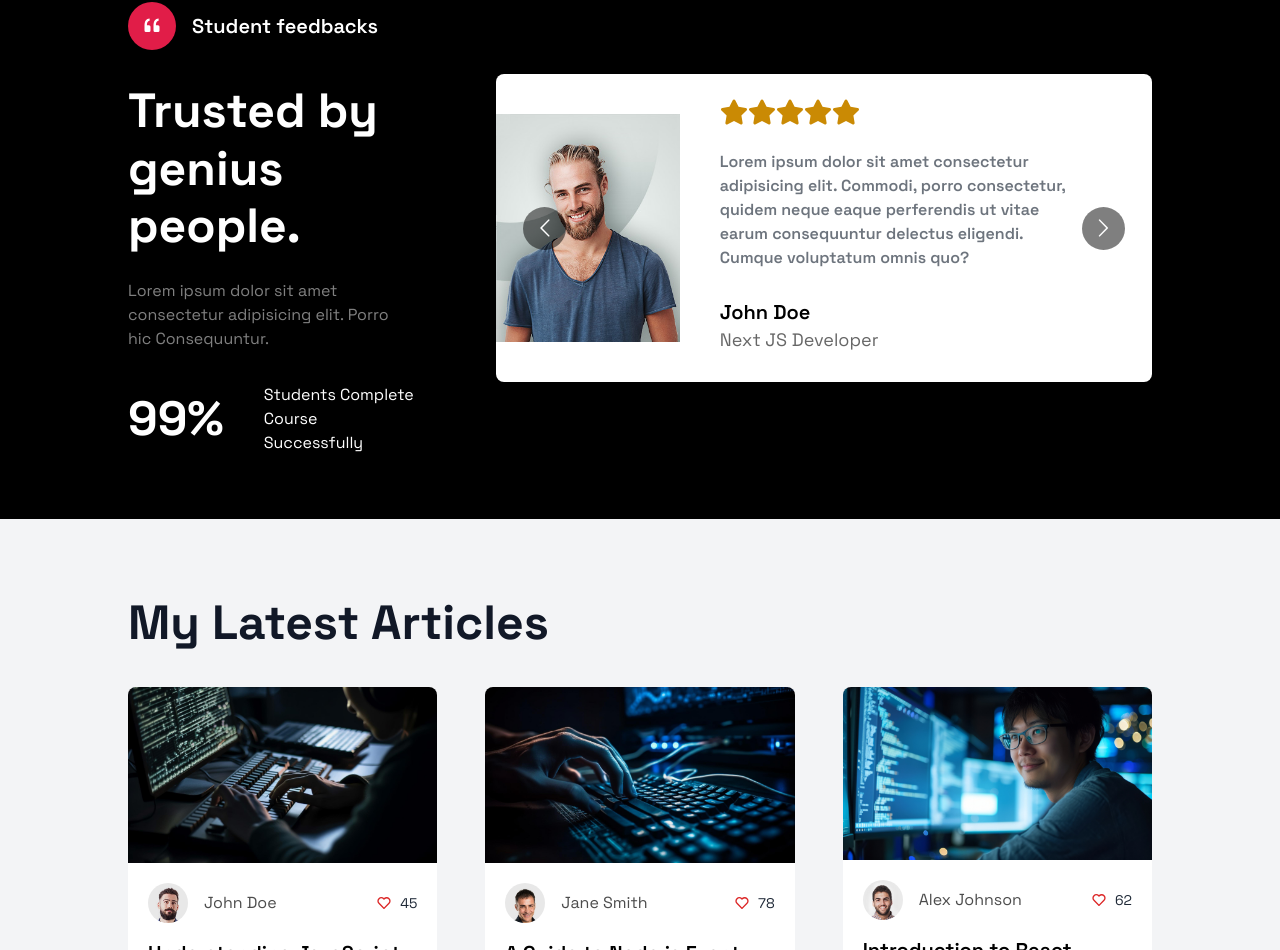
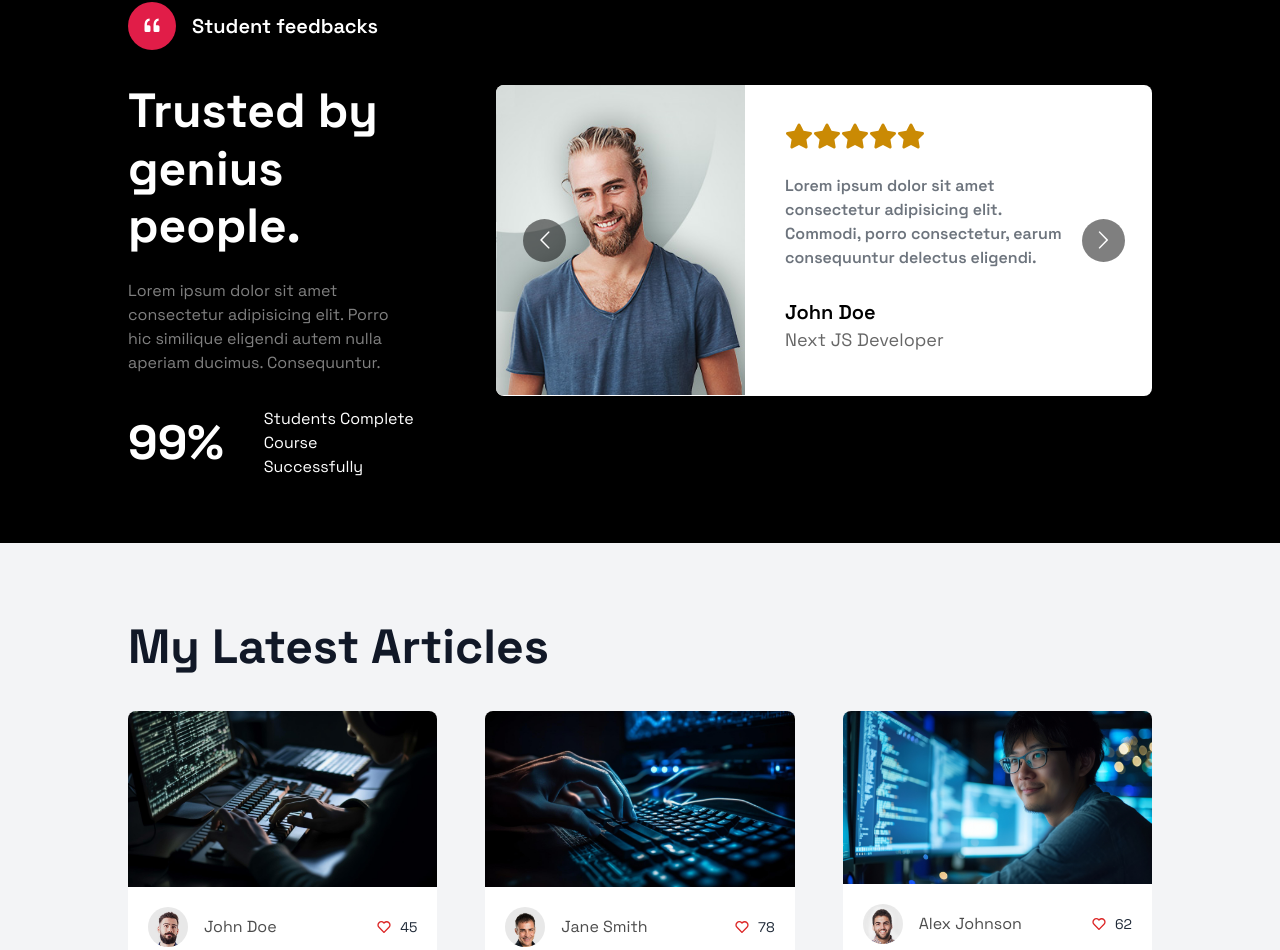
Before and after one commit to Idomason/paris-portfolio, a Next.js app: page / in a window 1280 px wide. Shown: the part 3497-4447 px from the top of the page. Built offline with nearby package versions, Linux system fonts and the light colour scheme.

Commit message:
edit reviews

```diff
--- a/components/helper/sliderCard.tsx
+++ b/components/helper/sliderCard.tsx
@@ -27,8 +27,7 @@ export default function SliderCard({ image, name, role }: ISliderCardProp) {
         </div>
         <p className="mt-6 w-[95%] text-xs font-semibold text-gray-800/65 md:w-4/5 md:text-sm lg:text-base">
           Lorem ipsum dolor sit amet consectetur adipisicing elit. Commodi,
-          porro consectetur, quidem neque eaque perferendis ut vitae earum
-          consequuntur delectus eligendi. Cumque voluptatum omnis quo?
+          porro consectetur, earum consequuntur delectus eligendi.
         </p>
         <div className="mt-7">
           <h1 className="text-xl font-semibold text-black">{name}</h1>
--- a/components/home/review/review.tsx
+++ b/components/home/review/review.tsx
@@ -23,7 +23,7 @@ export default function Review() {
           {/* Details */}
           <p className="mt-6 text-base text-white/50">
             Lorem ipsum dolor sit amet consectetur adipisicing elit. Porro hic
-            Consequuntur.
+            similique eligendi autem nulla aperiam ducimus. Consequuntur.
           </p>
           <div className="mt-8 flex items-center space-x-10">
             <p className="text-5xl font-bold text-white">99%</p>
```
